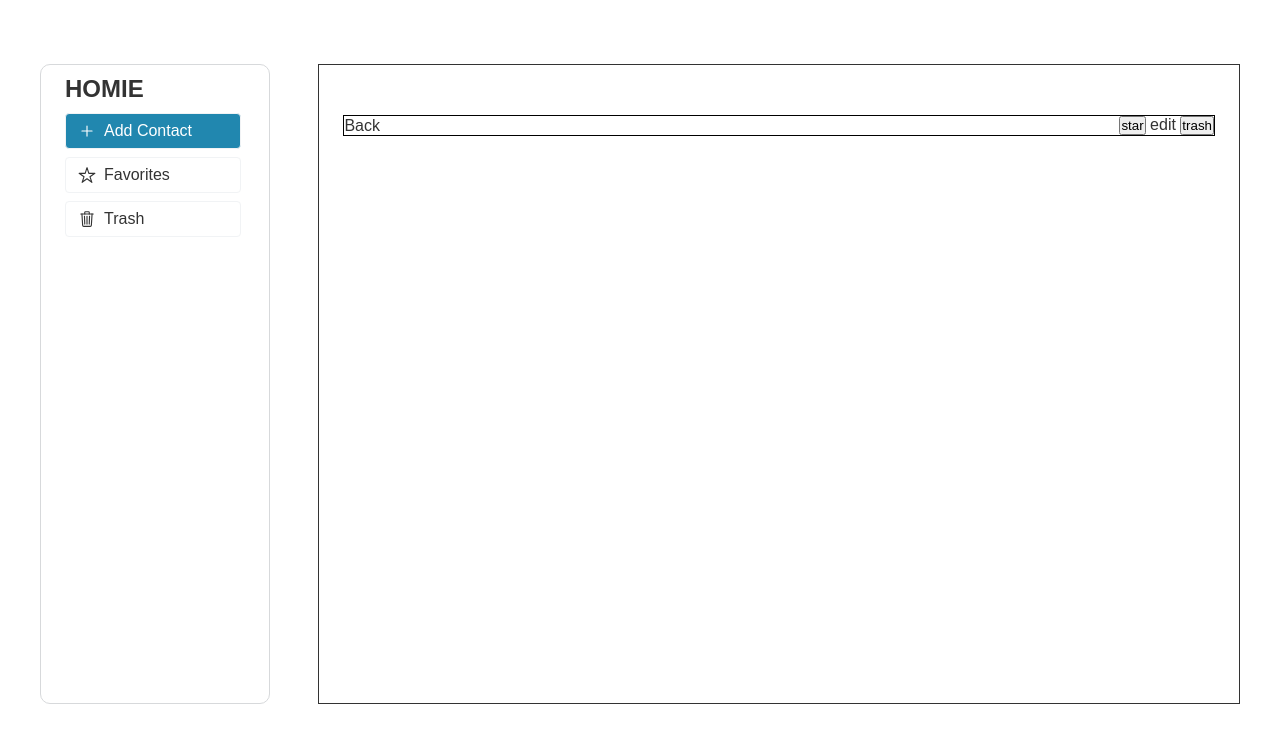
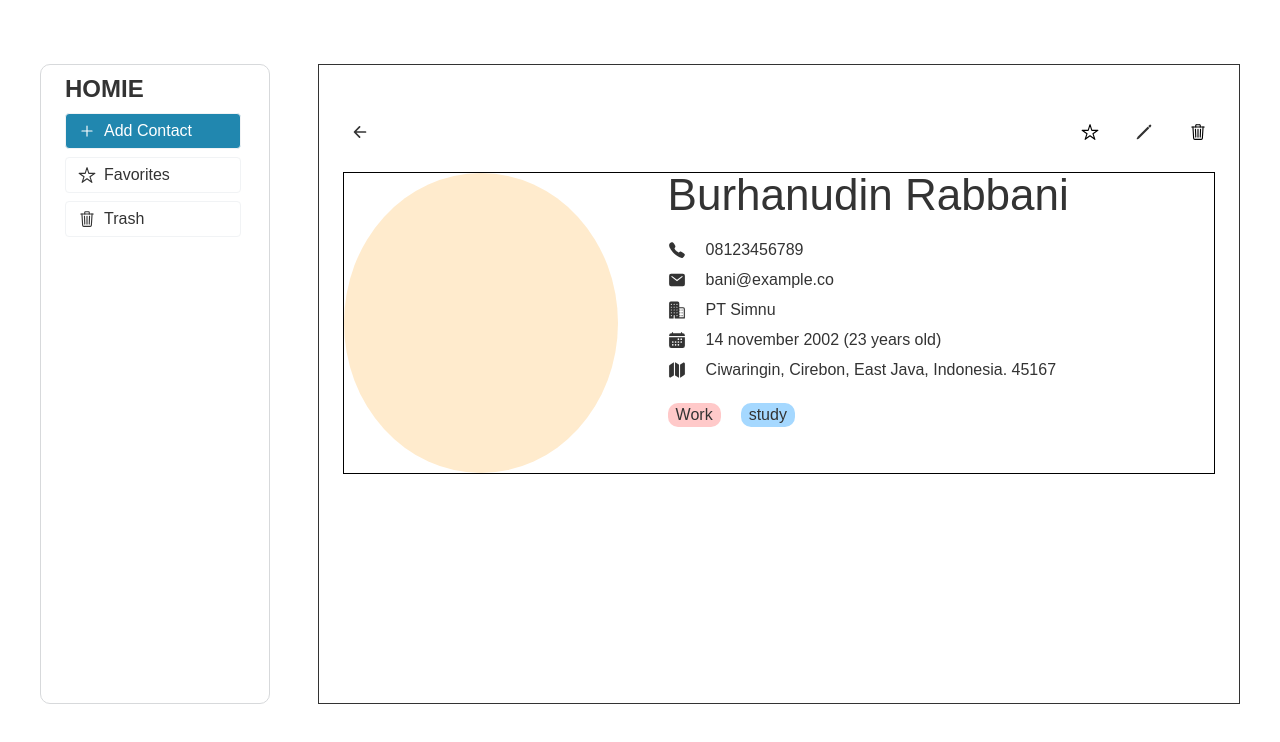
Before and after one commit to burhanudinrabbani666/homie, a website built with Vite: page detail-contact/index.html in a window 1280 px wide. Built offline with nearby package versions, Linux system fonts and the light colour scheme.

Commit message:
feat: deatil contact container

```diff
--- a/detail-contact/index.html
+++ b/detail-contact/index.html
@@ -42,13 +42,66 @@
       <main class="main">
         <div class="contact__container">
           <header class="contact__header">
-            <a href="/index.html" class="contact__back-to-home">Back</a>
+            <a href="/index.html" class="contact__back-to-home">
+              <ion-icon name="arrow-back-outline"></ion-icon>
+            </a>
             <div class="contact__menu-container">
-              <button class="contact__favorites-btn">star</button>
-              <a href="/edit-contact" class="contact__edit-btn">edit</a>
-              <button class="contact__delete-btn">trash</button>
+              <button class="contact__favorites-btn">
+                <ion-icon name="star-outline"></ion-icon>
+              </button>
+              <a href="/edit-contact" class="contact__edit-btn">
+                <ion-icon name="pencil-outline"></ion-icon>
+              </a>
+              <button class="contact__delete-btn">
+                <ion-icon name="trash-outline"></ion-icon>
+              </button>
             </div>
           </header>
+
+          <div class="contact__detail-container">
+            <div class="contact__image">
+              <img src="" alt="" />
+            </div>
+            <div class="contact__detail">
+              <h2 class="contact__name">Burhanudin Rabbani</h2>
+
+              <div class="contact__data_container">
+                <div class="contact__data-box">
+                  <ion-icon name="call"></ion-icon>
+                  <span class="contact__phone">08123456789</span>
+                </div>
+
+                <div class="contact__data-box">
+                  <ion-icon name="mail"></ion-icon>
+                  <span class="contact__email">bani@example.co</span>
+                </div>
+
+                <div class="contact__data-box">
+                  <ion-icon name="business"></ion-icon>
+                  <span class="contact__company">PT Simnu</span>
+                </div>
+
+                <div class="contact__data-box">
+                  <ion-icon name="calendar"></ion-icon>
+                  <span class="contact__birthdate"
+                    >14 november 2002 (23 years old)</span
+                  >
+                </div>
+
+                <div class="contact__data-box">
+                  <ion-icon name="map"></ion-icon>
+                  <span class="contact__address"
+                    >Ciwaringin, Cirebon, East Java, Indonesia. 45167</span
+                  >
+                </div>
+              </div>
+
+              <div class="contact__data-box labels">
+                <span class="contact__label tag label-color-red">Work</span>
+                <span class="contact__label tag label-color-blue">study</span>
+              </div>
+            </div>
+          </div>
         </div>
       </main>
     </div>
--- a/detail-contact/src/css/card.css
+++ b/detail-contact/src/css/card.css
@@ -1,18 +1,77 @@
 .contact__container {
-  border: 1px solid black;
+  height: 100%;
 }
+
 .contact__header {
   display: flex;
   justify-content: space-between;
   align-items: center;
+  margin-bottom: 2rem;
 }
-.contact__back-to-home {
+.contact__back-to-home,
+.contact__favorites-btn,
+.contact__edit-btn,
+.contact__delete-btn {
+  background: none;
+  border: none;
+  padding: 8px;
+  border-radius: 50%;
 }
+
+.contact__back-to-home:hover,
+.contact__back-to-home:active,
+.contact__favorites-btn:hover,
+.contact__favorites-btn:active,
+.contact__edit-btn:hover,
+.contact__edit-btn:active,
+.contact__delete-btn:hover,
+.contact__delete-btn:active {
+  background-color: #f1f3f5;
+}
+
 .contact__menu-container {
+  display: flex;
+  align-items: center;
+  gap: 2rem;
 }
-.contact__favorites-btn {
+
+ion-icon {
+  font-size: 2rem;
 }
-.contact__edit-btn {
+
+/* --------------------------------------------------- */
+/* --------------------------------------------------- */
+
+.contact__detail-container {
+  display: grid;
+  grid-template-columns: 1fr 2fr;
+  border: 1px solid black;
+  gap: 5rem;
 }
-.contact__delete-btn {
+
+.contact__image {
+  background-color: blanchedalmond;
+  height: 30rem;
+  border-radius: 50%;
 }
+
+.contact__name {
+  font-size: 4.4rem;
+  font-weight: 400;
+}
+
+.contact__detail {
+  display: flex;
+  flex-direction: column;
+  gap: 2.4rem;
+}
+
+.contact__data-box {
+  display: flex;
+  align-items: center;
+  gap: 20px;
+}
+
+.contact__data-box:not(:last-child) {
+  margin-bottom: 1.2rem;
+}
--- a/src/js/views.js
+++ b/src/js/views.js
@@ -61,7 +61,7 @@ export function renderContact(initialData) {
            <span>Favorites</span>
          </button>
          <button class="menu-item">
-           <ion-icon name="pencil-outline"></ion-icon>
+             <ion-icon name="pencil-outline"></ion-icon>
            <span>Edit Contact</span>
          </button>
          <button class="menu-item delete-btn" data-id=${contact.id}>
```
